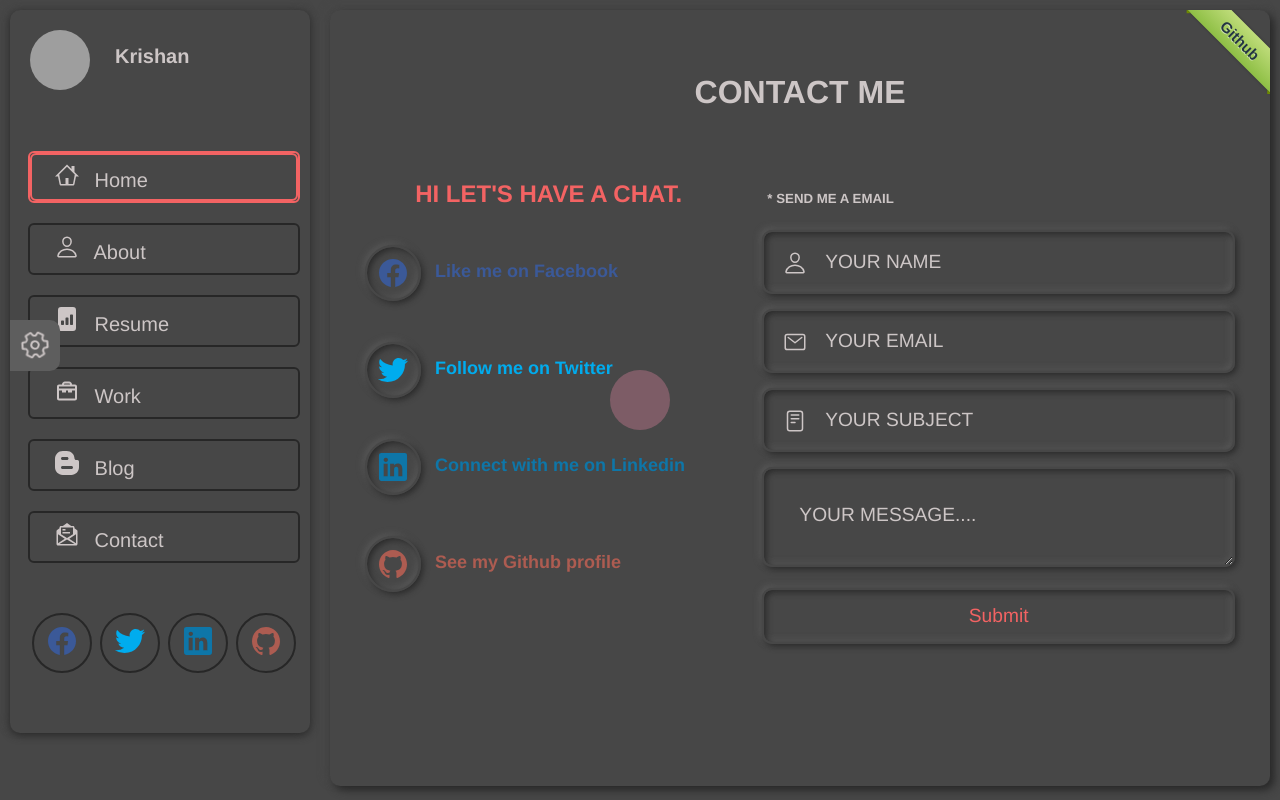
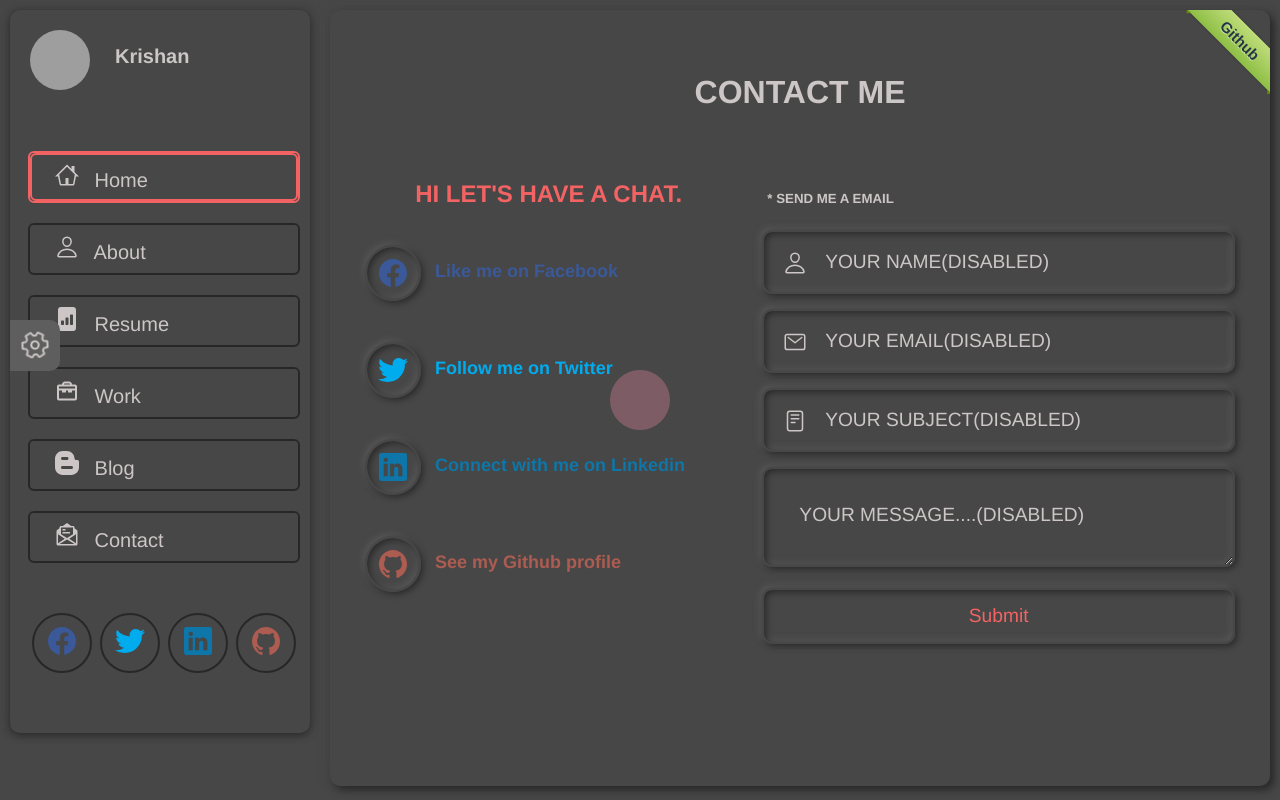
Before and after one commit to kkumar-gcc/portfolio, a React (Create React App) app: page /contact in a window 1280 px wide. Built offline with nearby package versions, Linux system fonts and the light colour scheme; grey boxes are pictures that could not be loaded.

Commit message:
contact me form disabled

```diff
--- a/src/components/contact/contact.jsx
+++ b/src/components/contact/contact.jsx
@@ -75,11 +75,12 @@ function Contact() {
           <div className="contact-right-container">
             <h5>* Send me a Email</h5>
             <form onSubmit={sendEmail}>
-              <div className="contact-form-wrapper search">
+              <div className="contact-form-wrapper search" >
                 <input
                   type="text"
                   className="form_input"
-                  placeholder="YOUR NAME"
+                  placeholder="YOUR NAME(DISABLED)"
+                  disabled="disabled"
                 />
                 <div className="form_icon">
                   <ion-icon name="person-outline"></ion-icon>
@@ -89,7 +90,8 @@ function Contact() {
                 <input
                   type="email"
                   className="form_input"
-                  placeholder="YOUR EMAIL"
+                  placeholder="YOUR EMAIL(DISABLED)"
+                  disabled="disabled"
                 />
                 <div className="form_icon">
                   <ion-icon name="mail-outline"></ion-icon>
@@ -99,7 +101,8 @@ function Contact() {
                 <input
                   type="text"
                   className="form_input"
-                  placeholder="YOUR SUBJECT"
+                  placeholder="YOUR SUBJECT(DISABLED)"
+                  disabled="disabled"
                 />
                 <div className="form_icon">
                   <ion-icon name="reader-outline"></ion-icon>
@@ -113,7 +116,8 @@ function Contact() {
                   cols="30"
                   rows="30"
                   className="form_input_area"
-                  placeholder="YOUR MESSAGE...."
+                  placeholder="YOUR MESSAGE....(DISABLED)"
+                  disabled="disabled"
                 ></textarea>
               </div>
               <div className="contact-form-wrapper submit-form">
@@ -121,6 +125,8 @@ function Contact() {
                   type="submit"
                   className="form_input_submit"
                   value={"Submit"}
+                  // (DISABLED)
+                  disabled="disabled"
                 />
 
               </div>
```
